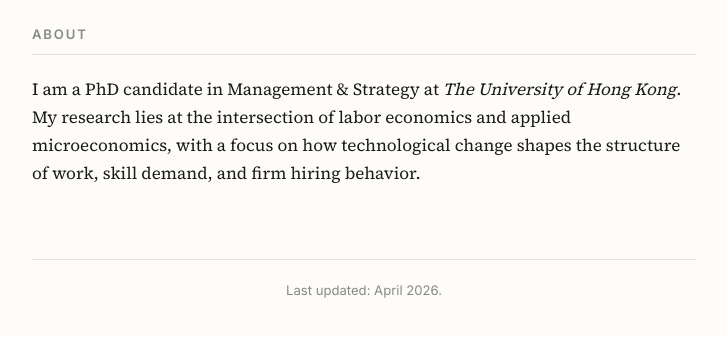
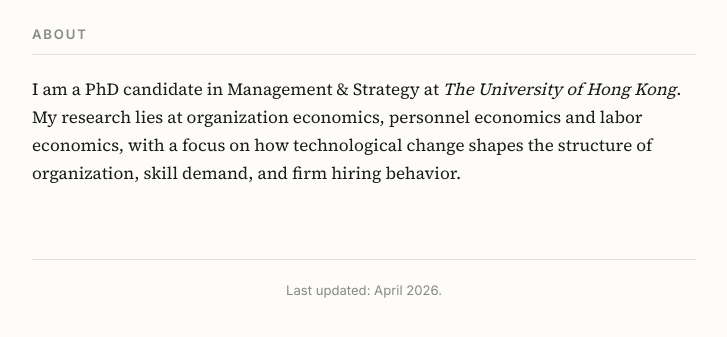
Before and after one commit to Zhiwei-Shang/zhiwei-shang.github.io, a Jekyll site: the page built from index.html, in a window 1280 px wide, cut to the strip 214-551 px from the top of the page. Shown: the whole strip, without its empty margins (276-1003 px from the left). Built offline with Jekyll 4.4.1, drawn with Linux system fonts in a browser that asks for light colours.

Commit message:
Update index.html

```diff
--- a/index.html
+++ b/index.html
@@ -9,8 +9,8 @@ permalink: /
   <h2>About</h2>
   <p>
     I am a PhD candidate in Management & Strategy at <em>{{ site.author.institution }}</em>. My research lies at
-    the intersection of labor economics and applied microeconomics, with a focus on how technological
-    change shapes the structure of work, skill demand, and firm hiring behavior.
+    organization economics, personnel economics and labor economics, with a focus on how technological
+    change shapes the structure of organization, skill demand, and firm hiring behavior.
   </p>
   <!-- <p>
     I use large-scale administrative records and online job posting data, combined with
```
